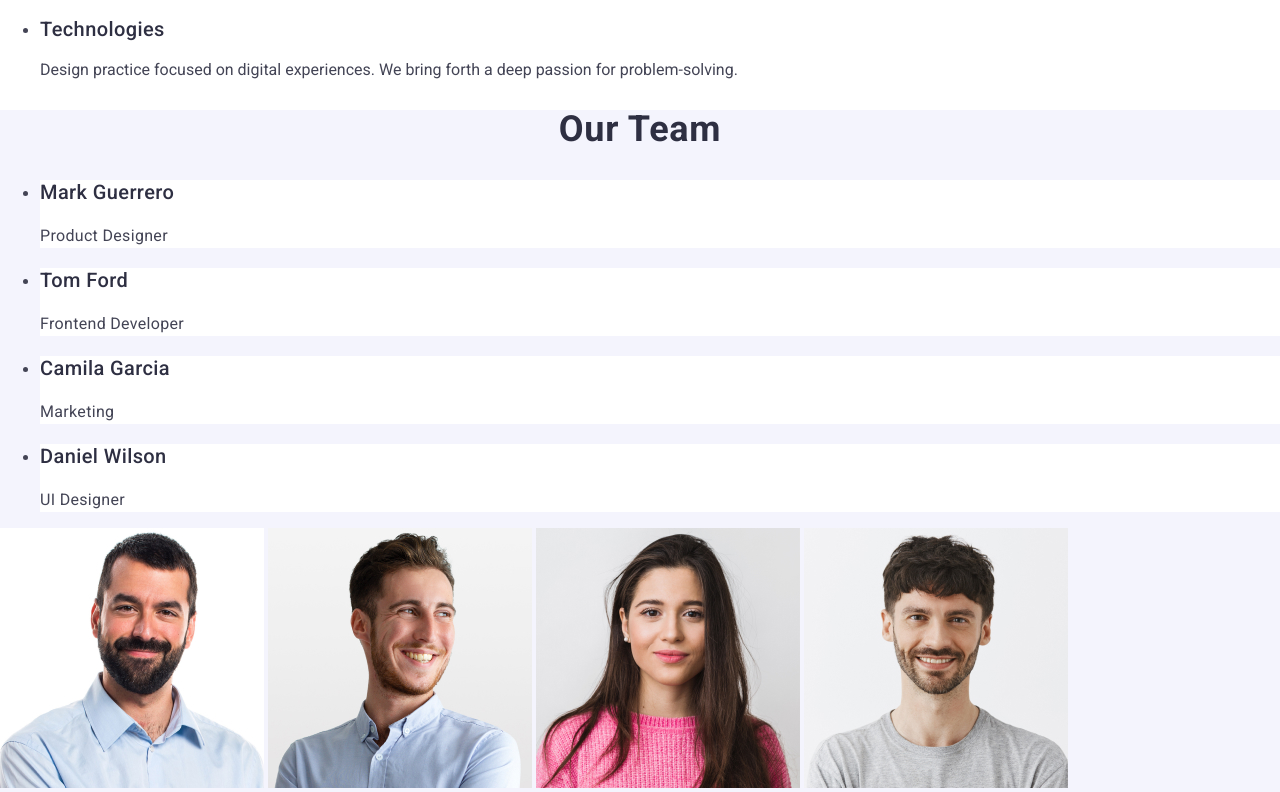
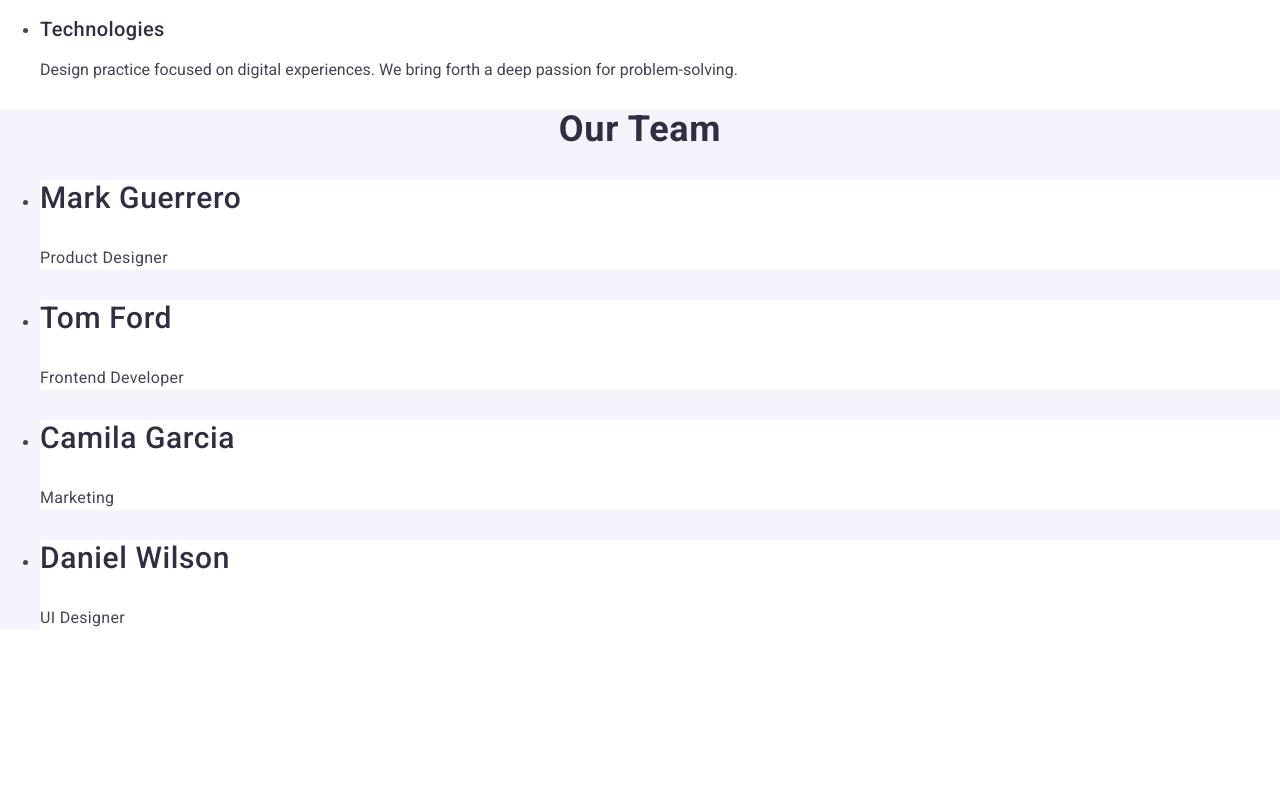
Before and after one commit to flatrone1413/goit-markup-hw-02, a plain HTML site: page index.html in a window 1280 px wide. Shown: the part 606-1398 px from the top of the page. After the commit the page ends 1252 px from the top, so only its background shows below. Drawn offline with nearby package versions, Linux system fonts and the light colour scheme.

Commit message:
section3

```diff
--- a/css/styles.css
+++ b/css/styles.css
@@ -94,9 +94,9 @@ main .section-two ul li h3.job-def{
 .section-three ul li.teammates{
     background-color: #FFFFFF;
 }
-.section-three ul li h3.names{
+.section-three ul li h3.isimler{
     font-weight: 500;
-    font-size: 20px;
+    font-size: 30px;
     line-height: 1.2;
     letter-spacing: 0.02em;
     color: #2e2f42;
--- a/index.html
+++ b/index.html
@@ -89,26 +89,22 @@
         <h2 class="our-team">Our Team</h2>
         <ul>
           <li class="teammates">
-            <h3 class="names">Mark Guerrero</h3>
+            <h3 class="isimler">Mark Guerrero</h3>
             <p class="job">Product Designer</p>
           </li>
           <li class="teammates">
-            <h3 class="names">Tom Ford</h3>
+            <h3 class="isimler">Tom Ford</h3>
             <p class="job">Frontend Developer</p>
           </li>
           <li class="teammates">
-            <h3 class="names">Camila Garcia</h3>
+            <h3 class="isimler">Camila Garcia</h3>
             <p class="job">Marketing</p>
           </li>
           <li class="teammates">
-            <h3 class="names">Daniel Wilson</h3>
+            <h3 class="isimler">Daniel Wilson</h3>
             <p class="job">UI Designer</p>
           </li>
         </ul>
-        <img src="images/img.jpg" alt="Mark Guerrero" />
-        <img src="images/img_1.jpg" alt="Tom Ford" />
-        <img src="images/img_2.jpg" alt="Camila Garcia" />
-        <img src="images/img_3.jpg" alt="Daniel Wilson" />
       </section>
     </main>
   </body>
```
